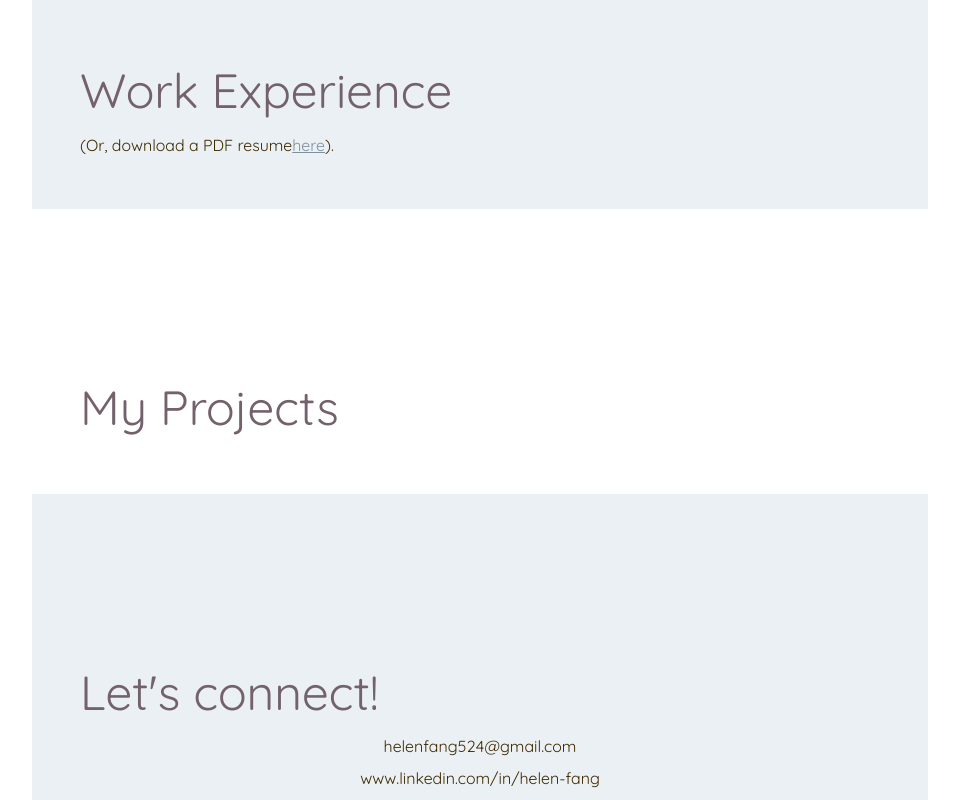
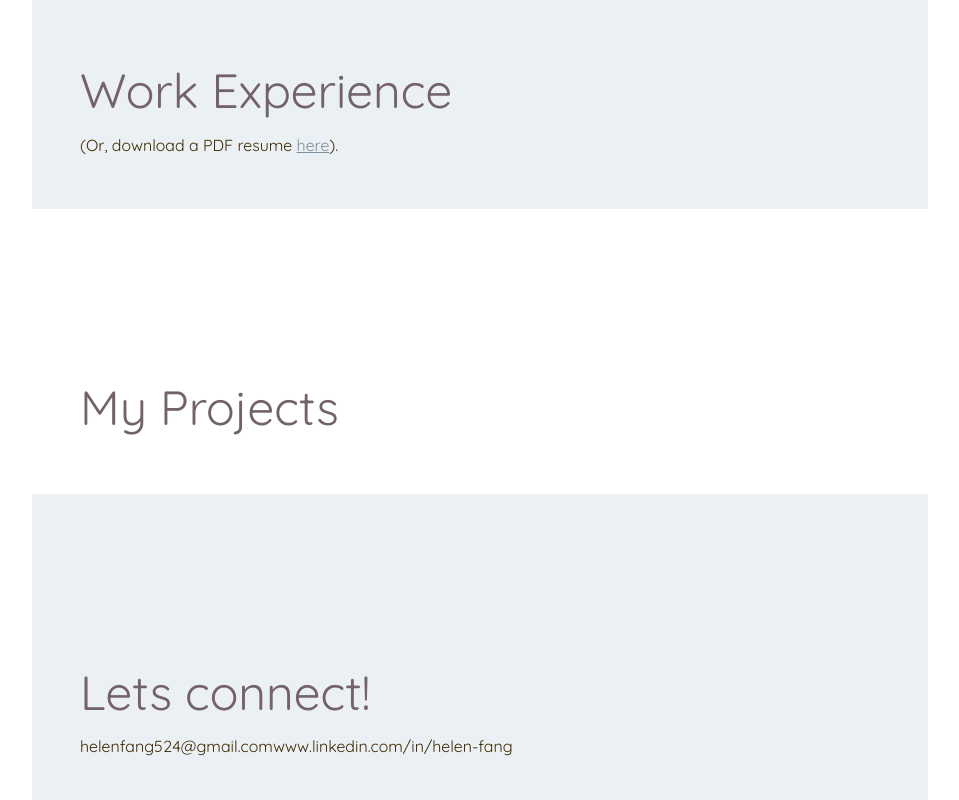
Before and after one commit to fang-helen/fang-helen.github.io, a React (Create React App) app: page / in a window 1280 px wide. Shown: the part 1100-1900 px from the top of the page, without its empty margins (160-1119 px from the left). Built offline with nearby package versions, Linux system fonts and the light colour scheme; a web font is replaced by a local one.

Commit message:
create section component

```diff
--- a/src/App.css
+++ b/src/App.css
@@ -1,5 +1,3 @@
-/* font faces */
-
 @font-face {
   font-family: Nanum;
   src: url(fonts/Nanum_Pen_Script/NanumPenScript-Regular.ttf);
@@ -9,8 +7,6 @@
   font-family: Quicksand;
   src: url(./fonts/Quicksand/static/Quicksand-Regular.ttf);
 }
-
-/* global */
 
 html,
 body {
@@ -28,25 +24,6 @@ a {
   text-decoration: none;
 }
 
-/* header */
-
-#header {
-  background-color: #73626b4d;
-  display: flex;
-  flex-flow: row wrap;
-  justify-content: center;
-  position: fixed;
-  width: 100%;
-  max-width: 800px;
-  z-index: 10;
-}
-
-.header-item {
-  font: 100%/1.6 "Nanum", "Trebuchet MS", Helvetica, sans-serif;
-  font-size: 1.5em;
-  padding: 0.75em 2em;
-}
-
 /* page contents */
 
 #content {
@@ -54,24 +31,6 @@ a {
   align-items: center;
   flex-flow: column nowrap;
   padding-bottom: 5em;
-}
-
-.section {
-  width: 80%;
-  max-width: 800px;
-  padding: 3em;
-  padding-top: 10em;
-  /* background-color: #a7cbd9; */
-}
-
-.section.colored {
-  background-color: #eaf0f3;
-}
-
-.section-title {
-  font: 100%/1.6 "Quicksand", "Trebuchet MS", Helvetica, sans-serif;
-  font-size: 3em;
-  color: #73626b;
 }
 
 a.formatted {
--- a/src/App.js
+++ b/src/App.js
@@ -1,25 +1,17 @@
 import pfp from "./assets/pfp.jpg";
+import Navbar from "./components/Navbar";
+import Section from "./components/Section";
+
 import "./App.css";
 
 function App() {
   return (
     <div id="content">
-      <div id="header">
-        <a href="#about-section" class="header-item">
-          About
-        </a>
-        <a href="#work-section" class="header-item">
-          Resume
-        </a>
-        <a href="#projects-section" class="header-item">
-          Projects
-        </a>
-        <a href="#contact-section" class="header-item">
-          Contact
-        </a>
-      </div>
-
-      <div id="intro-section" class="section colored">
+      <Navbar />
+      <Section
+        elementId="intro-section"
+        colored={true}
+        children={
           <div id="intro-box">
             <img src={pfp} id="pfp" alt="a picture of me!" />
 
@@ -33,47 +25,53 @@ function App() {
               <div class="blurb two">Software Engineer</div>
             </div>
           </div>
-      </div>
-      <div id="about-section" class="section">
-        <div id="about-title" class="section-title">
-          About Me
-        </div>
+        }
+      />
+      <Section
+        elementId="about-section"
+        title="About Me"
+        children={
+          <div id="about-content">
             <p>
-          I'm currently in the third year of my computer science degree at the
-          University of Texas at Austin and an incoming SWE intern at Jane
-          Street for summer 2022.
+              I'm currently in the third year of my computer science degree at
+              the University of Texas at Austin and an incoming SWE intern at
+              Jane Street for summer 2022.
             </p>
             <p>
-          I think software engineering is really great because I get to solve
-          interesting problems every day! I've completed a couple of SWE
-          internships at various tech companies and I enjoy backend and
+              I think software engineering is really great because I get to
+              solve interesting problems every day! I've completed a couple of
+              SWE internships at various tech companies and I enjoy backend and
               full-stack work.
             </p>
             <p>
-          I also speak Mandarin fluently, and in my free time I enjoy cooking,
-          eating desserts, playing games with friends, and sewing!
+              I also speak Mandarin fluently, and in my free time I enjoy
+              cooking, eating desserts, playing games with friends, and sewing!
             </p>
           </div>
-      <div id="work-section" class="section colored">
-        <div id="work-title" class="section-title">
-          Work Experience
-        </div>
-        (Or, download a PDF resume
+        }
+      />
+      <Section
+        elementId="work-section"
+        colored={true}
+        title="Work Experience"
+        children={
+          <div>
+            {"(Or, download a PDF resume "}
             <a class="formatted" href="files/Resume.pdf" target="_blank">
               here
             </a>
             ).
             <div class="experience-tiled"></div>
           </div>
-      <div id="projects-section" class="section">
-        <div id="projects-title" class="section-title">
-          My Projects
-        </div>
-      </div>
-      <div id="contact-section" class="section colored">
-        <div id="contact-title" class="section-title">
-          Let's connect!
-        </div>
+        }
+      />
+      <Section elementId="projects-section" title="My Projects" />
+      <Section
+        elementId="contact-section"
+        colored={true}
+        title="Lets connect!"
+        children={
+          <div>
             <a
               href="mailto:helenfang524@gmail.com"
               class="contact-link"
@@ -89,6 +87,9 @@ function App() {
               www.linkedin.com/in/helen-fang
             </a>
           </div>
+        }
+      />
+
       <div id="color-scheme">
         <div class="color one">1</div>
         <div class="color two">2</div>
@@ -96,23 +97,6 @@ function App() {
         <div class="color four">4</div>
         <div class="color five">5</div>
       </div>
-
-      {/* <div className="App">
-        <header className="App-header">
-          <img src={logo} className="App-logo" alt="logo" />
-          <p>
-            Edit <code>src/App.js</code> and save to reload.
-          </p>
-          <a
-            className="App-link"
-            href="https://reactjs.org"
-            target="_blank"
-            rel="noopener noreferrer"
-          >
-            Learn React
-          </a>
-        </header>
-      </div> */}
     </div>
   );
 }
--- /dev/null
+++ b/src/components/Navbar.css
@@ -0,0 +1,16 @@
+#header {
+  background-color: #73626b4d;
+  display: flex;
+  flex-flow: row wrap;
+  justify-content: center;
+  position: fixed;
+  width: 100%;
+  max-width: 800px;
+  z-index: 10;
+}
+
+.header-item {
+  font: 100%/1.6 "Nanum", "Trebuchet MS", Helvetica, sans-serif;
+  font-size: 1.5em;
+  padding: 0.75em 2em;
+}
--- /dev/null
+++ b/src/components/Navbar.js
@@ -0,0 +1,22 @@
+import "./Navbar.css";
+
+function Navbar() {
+  return (
+    <div id="header">
+      <a href="#about-section" class="header-item">
+        About
+      </a>
+      <a href="#work-section" class="header-item">
+        Resume
+      </a>
+      <a href="#projects-section" class="header-item">
+        Projects
+      </a>
+      <a href="#contact-section" class="header-item">
+        Contact
+      </a>
+    </div>
+  );
+}
+
+export default Navbar;
--- /dev/null
+++ b/src/components/Section.css
@@ -0,0 +1,16 @@
+.section {
+  width: 80%;
+  max-width: 800px;
+  padding: 3em;
+  padding-top: 10em;
+}
+
+.section.colored {
+  background-color: #eaf0f3;
+}
+
+.section-title {
+  font: 100%/1.6 "Quicksand", "Trebuchet MS", Helvetica, sans-serif;
+  font-size: 3em;
+  color: #73626b;
+}
--- /dev/null
+++ b/src/components/Section.js
@@ -0,0 +1,31 @@
+import React from "react";
+
+import "./Section.css";
+
+class Section extends React.Component {
+  constructor(props) {
+    super(props);
+    this.state = {
+      id: props.elementId,
+      colored: props.colored,
+      children: props.children,
+      title: props.title,
+    };
+  }
+
+  render() {
+    return (
+      <div
+        id={this.state.id}
+        class={"section" + (this.state.colored ? " colored" : "")}
+      >
+        {this.state.title ? (
+          <div class="section-title">{this.state.title}</div>
+        ) : null}
+        {this.state.children}
+      </div>
+    );
+  }
+}
+
+export default Section;
```
Lines whose indentation alone changed are shown as unchanged.
